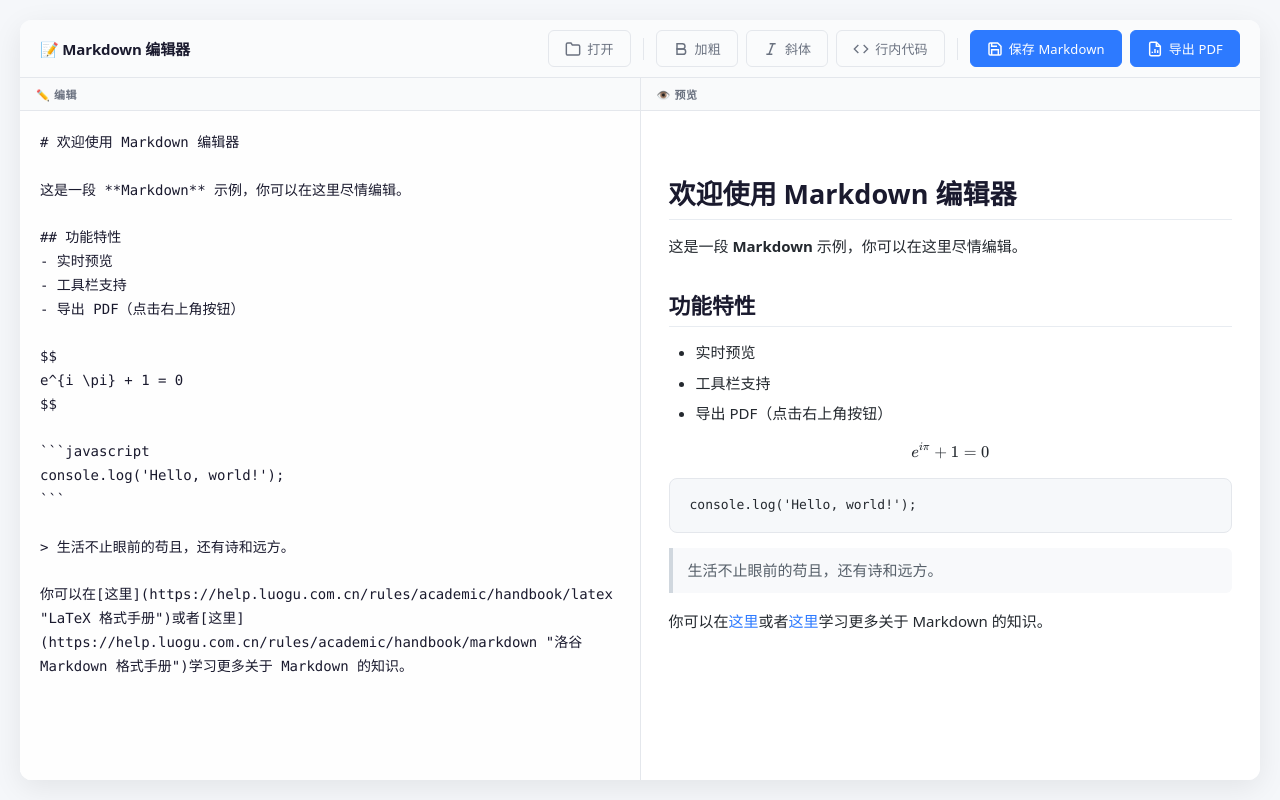
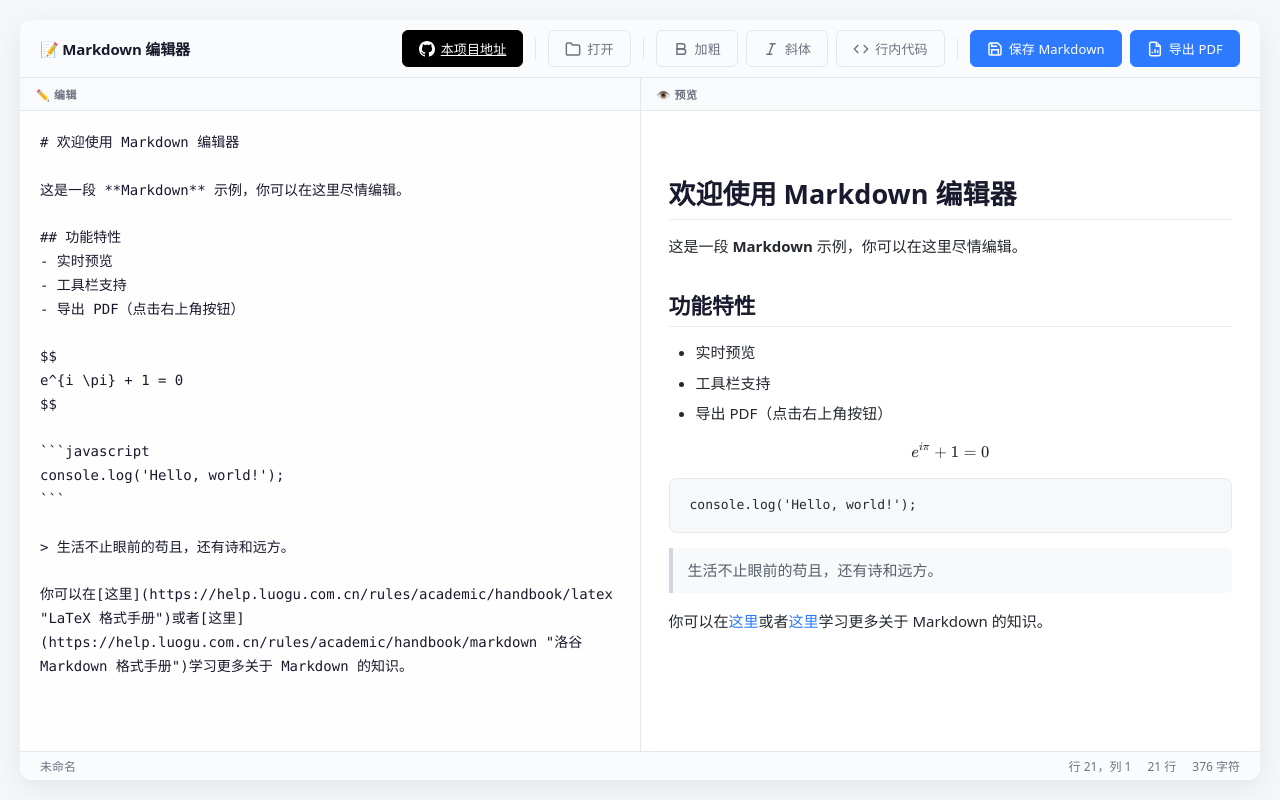
Before and after one commit to Takagi-Masao/Markdown-Editor, a plain HTML site: page index.html in a window 1280 px wide. Drawn offline with nearby package versions, Linux system fonts and the light colour scheme; a small style sheet from the web is missing.

Commit message:
feat: status column and project website

```diff
--- a/css/style.css
+++ b/css/style.css
@@ -304,6 +304,49 @@ body {
     .btn-export { width: 100%; justify-content: center; }
     .btn-outline { font-size: 11px; padding: 5px 10px; }
     .divider { display: none; }
+    .statusbar { gap: 8px; padding: 4px 12px; font-size: 11px; }
+}
+
+/* ========== GitHub 按钮 ========== */
+.btn-github {
+    background: #000;
+    color: #fff;
+    border-color: #000;
+}
+
+.btn-github:hover {
+    background: #1a1a1a;
+    border-color: #1a1a1a;
+    box-shadow: 0 2px 8px rgba(0, 0, 0, 0.35);
+}
+
+/* ========== 状态栏 ========== */
+.statusbar {
+    display: flex;
+    align-items: center;
+    gap: 16px;
+    padding: 5px 20px;
+    background: var(--toolbar-bg);
+    border-top: 1px solid var(--border);
+    font-size: 12px;
+    color: var(--text-secondary);
+    flex-shrink: 0;
+    user-select: none;
+    white-space: nowrap;
+}
+
+.status-item {
+    display: inline-flex;
+    align-items: center;
+}
+
+.status-dirty {
+    color: #e8590c;
+    margin-left: 2px;
+}
+
+.statusbar-spacer {
+    flex: 1;
 }
 
 /* ========== 打印样式 ========== */
@@ -337,6 +380,10 @@ body {
     }
 
     .toolbar {
+        display: none !important;
+    }
+
+    .statusbar {
         display: none !important;
     }
 
--- a/index.html
+++ b/index.html
@@ -18,6 +18,15 @@
         <div class="toolbar">
             <span class="toolbar-title">📝 Markdown 编辑器</span>
             <div class="toolbar-actions">
+                <a class="btn btn-github" href="https://github.com/Takagi-Masao/Markdown-Editor" target="_blank" rel="noopener noreferrer" title="查看本项目 GitHub 仓库">
+                    <svg width="16" height="16" viewBox="0 0 16 16" fill="currentColor" aria-hidden="true">
+                        <path d="M8 0C3.58 0 0 3.58 0 8c0 3.54 2.29 6.53 5.47 7.59.4.07.55-.17.55-.38 0-.19-.01-.82-.01-1.49-2.01.37-2.53-.49-2.69-.94-.09-.23-.48-.94-.82-1.13-.28-.15-.68-.52-.01-.53.63-.01 1.08.58 1.23.82.72 1.21 1.87.87 2.33.66.07-.52.28-.87.51-1.07-1.78-.2-3.64-.89-3.64-3.95 0-.87.31-1.59.82-2.15-.08-.2-.36-1.02.08-2.12 0 0 .67-.21 2.2.82.64-.18 1.32-.27 2-.27.68 0 1.36.09 2 .27 1.53-1.04 2.2-.82 2.2-.82.44 1.1.16 1.92.08 2.12.51.56.82 1.27.82 2.15 0 3.07-1.87 3.75-3.65 3.95.29.25.54.73.54 1.48 0 1.07-.01 1.93-.01 2.2 0 .21.15.46.55.38A8.01 8.01 0 0016 8c0-4.42-3.58-8-8-8z"/>
+                    </svg>
+                    本项目地址
+                </a>
+
+                <span class="divider"></span>
+
                 <button class="btn btn-outline" @click="openFile" title="打开 Markdown 文件（Ctrl+Shift+O）">
                     <svg width="16" height="16" viewBox="0 0 24 24" fill="none" stroke="currentColor" stroke-width="2.2">
                         <path d="M22 19a2 2 0 0 1-2 2H4a2 2 0 0 1-2-2V5a2 2 0 0 1 2-2h5l2 3h9a2 2 0 0 1 2 2z" />
@@ -89,6 +98,10 @@
                     ref="textareaRef"
                     v-model="markdownContent"
                     placeholder="在此输入 Markdown 内容……"
+                    @input="updateCursorPos"
+                    @keyup="updateCursorPos"
+                    @click="updateCursorPos"
+                    @select="updateCursorPos"
                 ></textarea>
             </div>
             <div class="preview-pane">
@@ -99,6 +112,15 @@
                     v-html="renderedHtml"
                 ></div>
             </div>
+        </div>
+
+        <!-- 状态栏 -->
+        <div class="statusbar">
+            <span class="status-item">{{ currentFileName || '未命名' }}<span v-if="isDirty" class="status-dirty"> ● 未保存</span></span>
+            <span class="statusbar-spacer"></span>
+            <span class="status-item">行 {{ cursorLine }}，列 {{ cursorCol }}</span>
+            <span class="status-item">{{ lineCount }} 行</span>
+            <span class="status-item">{{ charCount }} 字符</span>
         </div>
 
         <!-- 未保存修改确认弹窗 -->
--- a/js/main.js
+++ b/js/main.js
@@ -1,4 +1,4 @@
-import { createApp, ref, watch, nextTick, onMounted, onBeforeUnmount } from 'vue';
+import { createApp, ref, computed, watch, nextTick, onMounted, onBeforeUnmount } from 'vue';
 import { parseMarkdown, renderMathElements } from './renderer.js';
 import { createEditorHelpers } from './editor.js';
 import { saveDraft, loadDraft, clearDraft, formatDraftTime } from './draft.js';
@@ -47,6 +47,22 @@ const app = createApp({
 
         // 未保存确认弹窗的显示状态
         const showUnsavedModal = ref(false);
+
+        // ---------- 状态栏 ----------
+        const cursorLine = ref(1);
+        const cursorCol = ref(1);
+        const lineCount = computed(() => markdownContent.value.split('\n').length);
+        const charCount = computed(() => markdownContent.value.length);
+
+        // 根据光标位置计算行列（由 textarea 的 input/keyup/click/select 触发）
+        function updateCursorPos() {
+            const ta = textareaRef.value;
+            if (!ta) return;
+            const pos = ta.selectionStart;
+            const before = markdownContent.value.slice(0, pos);
+            cursorLine.value = (before.match(/\n/g) || []).length + 1;
+            cursorCol.value = pos - before.lastIndexOf('\n');
+        }
 
         // 文件句柄与待执行的打开操作（普通对象容器，供 open.js / save.js 共享）
         const fileHandle = { value: null };
@@ -250,6 +266,7 @@ const app = createApp({
 
             await nextTick();
             renderMathElements(previewRef.value);
+            updateCursorPos();
             cleanupSync = setupSyncScroll();
             cleanupDragDrop = setupDragDrop();
             document.addEventListener('keydown', handleGlobalKeydown);
@@ -276,6 +293,12 @@ const app = createApp({
             previewRef,
             fileInput,
             currentFileName,
+            isDirty,
+            cursorLine,
+            cursorCol,
+            lineCount,
+            charCount,
+            updateCursorPos,
             showUnsavedModal,
             openFile,
             handleFileChange,
```
Also changed, not shown: README.md.
